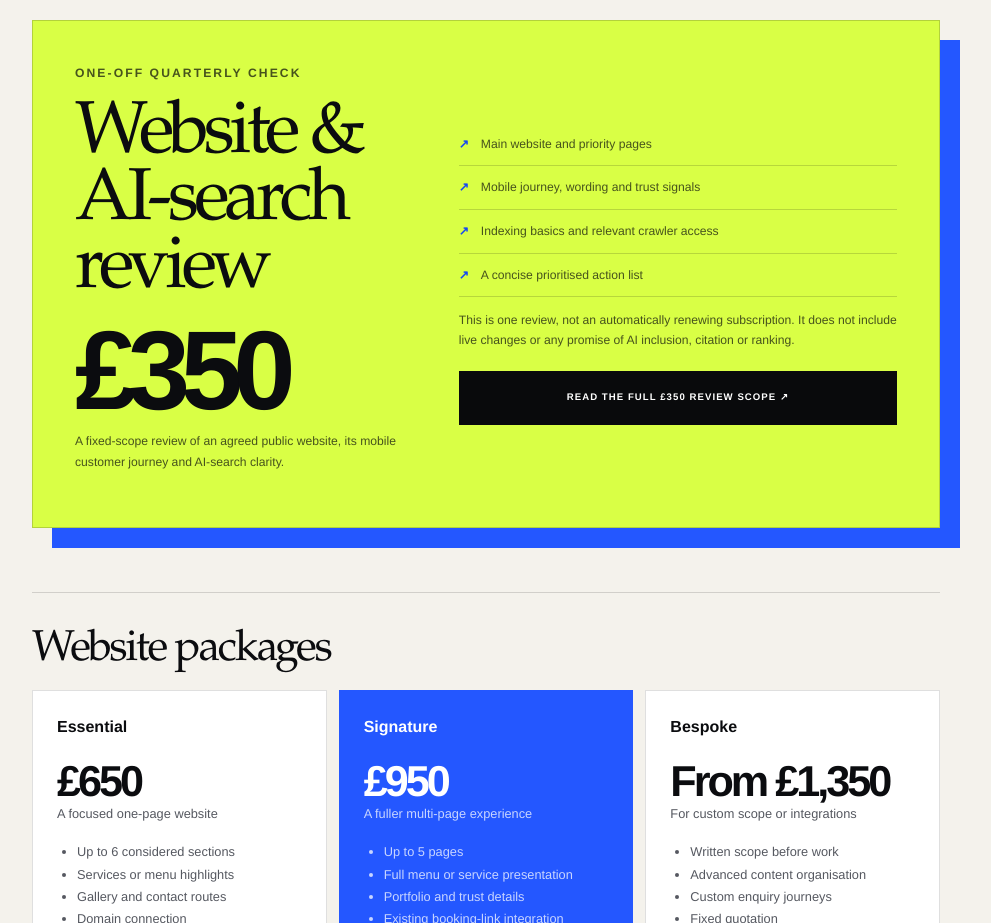
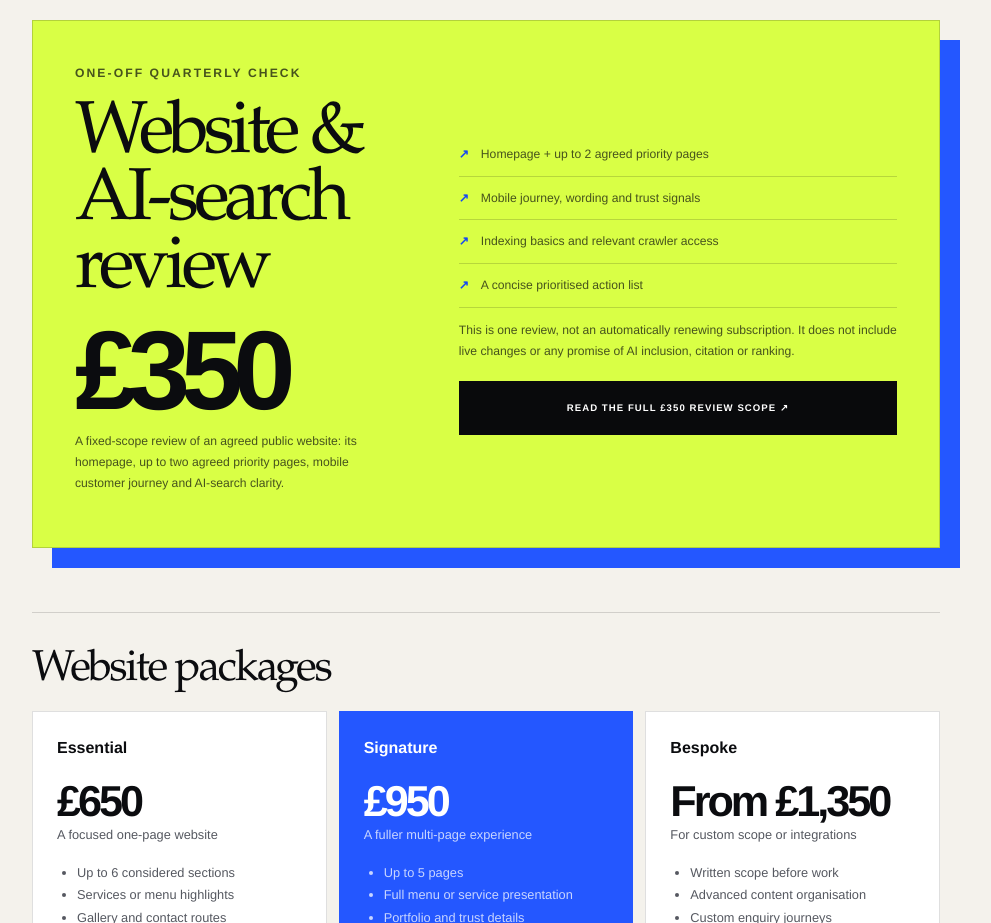
Before and after one commit to linshi156217-bot/linshi156217-bot.github.io, a Next.js app: page /project-guide in a window 1280 px wide. Shown: the part 2520-3443 px from the top of the page, without its empty margins (154-1145 px from the left). Built offline with nearby package versions, Linux system fonts and the light colour scheme.

Commit message:
Clarify quarterly review page scope (#44)

```diff
--- a/app/project-guide/page.jsx
+++ b/app/project-guide/page.jsx
@@ -124,11 +124,11 @@ export default function ProjectGuidePage() {
              <p className={styles.eyebrow}>One-off quarterly check</p>
             <h2>Website &amp; AI-search review</h2>
             <strong>£350</strong>
-            <p>A fixed-scope review of an agreed public website, its mobile customer journey and AI-search clarity.</p>
+            <p>A fixed-scope review of an agreed public website: its homepage, up to two agreed priority pages, mobile customer journey and AI-search clarity.</p>
           </div>
           <div>
             <ul>
-              <li>Main website and priority pages</li>
+              <li>Homepage + up to 2 agreed priority pages</li>
               <li>Mobile journey, wording and trust signals</li>
               <li>Indexing basics and relevant crawler access</li>
               <li>A concise prioritised action list</li>
--- a/app/website-review-framework/page.jsx
+++ b/app/website-review-framework/page.jsx
@@ -77,7 +77,7 @@ export default function WebsiteReviewFrameworkPage() {
 
         <section className={styles.section}>
           <h2>How Linshi Studio applies it</h2>
-          <p>The <a href="/website-review/">£350 quarterly website and AI-search review</a> uses this framework for the agreed public website and priority pages. The deliverable is a prioritised written action list. Live implementation, ongoing monitoring and any commercial outcome are outside that review unless separately agreed.</p>
+          <p>The <a href="/website-review/">£350 quarterly website and AI-search review</a> uses this framework for the homepage and up to two agreed priority pages of a public website. The deliverable is a prioritised written action list. Live implementation, ongoing monitoring and any commercial outcome are outside that review unless separately agreed.</p>
         </section>
 
         <a className={styles.cta} href="/website-review/"><span><small>Review scope</small><strong>See what the quarterly review includes</strong></span><b aria-hidden="true">↗</b></a>
--- a/app/website-review/page.jsx
+++ b/app/website-review/page.jsx
@@ -63,7 +63,7 @@ export default function WebsiteReviewPage() {
           <strong>£350</strong>
           <p>GBP · one-off quarterly check</p>
           <ul>
-            <li>Main website and priority pages</li>
+            <li>Homepage + up to 2 agreed priority pages</li>
             <li>Mobile customer journey</li>
             <li>AI-search discoverability signals</li>
             <li>Prioritised written action list</li>
@@ -117,7 +117,7 @@ export default function WebsiteReviewPage() {
           <p className={styles.eyebrow}>Included</p>
           <h2>Review and recommendations.</h2>
           <ul>
-            <li>One quarterly review of the agreed public website</li>
+            <li>One quarterly review: homepage + up to 2 agreed priority pages</li>
             <li>Main mobile journey and priority navigation</li>
             <li>Obvious usability, wording and trust issues</li>
             <li>OAI-SearchBot access and AI-search clarity</li>
--- a/app/work/page.jsx
+++ b/app/work/page.jsx
@@ -154,7 +154,7 @@ const packages = [
     note: "Website, mobile journey and AI-search clarity",
     href: "/website-review/",
     features: [
-      "Main website and priority pages",
+      "Homepage + up to 2 agreed priority pages",
       "Mobile customer journey review",
       "Navigation, wording and trust signals",
       "OAI-SearchBot access and AI-search clarity",
```
